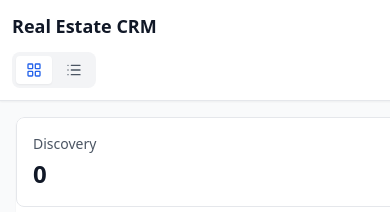
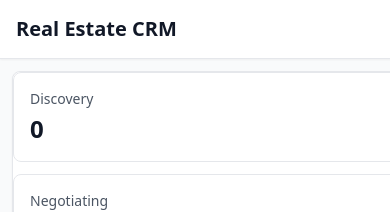
Before and after one commit to tatenda8is28/estate-agentbot, a React (Vite) app in the folder client/: page / in a window 390 px wide. Shown: the top 212 px of the page. Built offline with nearby package versions, Linux system fonts and the light colour scheme; no server answers; the database is empty.

Commit message:
Fix responsive layout for mobile, tablet, and desktop

```diff
--- a/client/src/pages/CRM.jsx
+++ b/client/src/pages/CRM.jsx
@@ -37,47 +37,47 @@ export default function CRM() {
 
   return (
     <div className="flex flex-col h-screen bg-gray-50">
-      {/* Sticky Header */}
-      <header className="bg-white border-b border-gray-200 px-3 sm:px-6 py-3 sticky top-0 z-40 shadow-sm">
-        <div className="flex flex-col sm:flex-row sm:items-center sm:justify-between gap-3">
-          <h1 className="text-lg sm:text-2xl font-bold text-gray-900">Real Estate CRM</h1>
+      {/* Header */}
+      <header className="bg-white border-b border-gray-200 px-4 md:px-6 py-3 sticky top-0 z-40 shadow-sm">
+        <div className="flex items-center justify-between gap-4">
+          <h1 className="text-xl md:text-2xl font-bold text-gray-900">Real Estate CRM</h1>
 
-          <div className="flex items-center justify-between sm:justify-end gap-3 sm:gap-6">
+          <div className="flex items-center gap-2 md:gap-4">
             {/* View Toggle */}
             <div className="flex gap-1 bg-gray-100 p-1 rounded-lg">
               <button
                 onClick={() => setViewMode('pipeline')}
-                className={`flex items-center gap-1.5 px-2.5 sm:px-4 py-1.5 rounded text-sm font-medium transition-all ${
+                className={`flex items-center gap-1 px-2 md:px-3 py-1.5 rounded text-xs md:text-sm font-medium transition ${
                   viewMode === 'pipeline'
                     ? 'bg-white text-blue-600 shadow-sm'
                     : 'text-gray-600 hover:text-gray-900'
                 }`}
               >
-                <LayoutGrid size={16} />
+                <LayoutGrid size={14} />
                 <span className="hidden sm:inline">Pipeline</span>
               </button>
               <button
                 onClick={() => setViewMode('list')}
-                className={`flex items-center gap-1.5 px-2.5 sm:px-4 py-1.5 rounded text-sm font-medium transition-all ${
+                className={`flex items-center gap-1 px-2 md:px-3 py-1.5 rounded text-xs md:text-sm font-medium transition ${
                   viewMode === 'list'
                     ? 'bg-white text-blue-600 shadow-sm'
                     : 'text-gray-600 hover:text-gray-900'
                 }`}
               >
-                <List size={16} />
+                <List size={14} />
                 <span className="hidden sm:inline">List</span>
               </button>
             </div>
 
-            {/* Quick Stats */}
-            <div className="hidden sm:flex gap-4 text-sm border-l border-gray-200 pl-6">
+            {/* Quick Stats - Desktop only */}
+            <div className="hidden md:flex gap-4 text-sm border-l border-gray-200 pl-4">
               <div>
-                <p className="text-gray-500 text-xs font-medium">Total</p>
-                <p className="text-xl font-bold text-gray-900">{prospects.length}</p>
+                <p className="text-gray-500 text-xs">Total</p>
+                <p className="text-lg font-bold text-gray-900">{prospects.length}</p>
               </div>
               <div>
-                <p className="text-gray-500 text-xs font-medium">Hot</p>
-                <p className={`text-xl font-bold ${hotLeadsCount > 0 ? 'text-red-600' : 'text-gray-400'}`}>
+                <p className="text-gray-500 text-xs">Hot</p>
+                <p className={`text-lg font-bold ${hotLeadsCount > 0 ? 'text-red-600' : 'text-gray-400'}`}>
                   {hotLeadsCount}
                 </p>
               </div>
@@ -87,10 +87,10 @@ export default function CRM() {
       </header>
 
       {/* Main Content */}
-      <div className="flex-1 overflow-hidden flex gap-4 p-4">
+      <div className="flex-1 overflow-hidden flex gap-3 md:gap-4 p-3 md:p-4">
 
-        {/* Primary View */}
-        <div className="flex-1 overflow-y-auto min-w-0 rounded-lg bg-white shadow-sm">
+        {/* Pipeline/List - Full width on mobile, flex-1 on desktop */}
+        <div className="flex-1 overflow-y-auto rounded-lg bg-white shadow-sm border border-gray-200">
           {viewMode === 'pipeline' ? (
             <PipelineView
               prospects={prospects}
@@ -105,19 +105,17 @@ export default function CRM() {
           )}
         </div>
 
-        {/* Desktop Sidebar */}
+        {/* Sidebar - Only visible on lg+ screens */}
         {selectedProspect && (
-          <div className="hidden lg:flex flex-col gap-4 w-96 min-h-0">
-            {/* Details */}
-            <div className="flex-1 overflow-y-auto min-h-0 rounded-lg bg-white shadow-sm">
+          <div className="hidden lg:flex flex-col gap-3 w-80 flex-shrink-0">
+            <div className="flex-1 overflow-y-auto rounded-lg bg-white shadow-sm border border-gray-200 p-4">
               <ProspectDetails
                 prospect={selectedProspect}
                 onUpdate={(updated) => setSelectedProspect(updated)}
               />
             </div>
 
-            {/* Chat */}
-            <div className="h-80 rounded-lg bg-white shadow-sm overflow-hidden">
+            <div className="h-72 rounded-lg bg-white shadow-sm border border-gray-200 overflow-hidden">
               <ChatPanel prospect={selectedProspect} />
             </div>
           </div>
@@ -132,27 +130,24 @@ export default function CRM() {
             onClick={handleCloseDetail}
           />
 
-          <div className="fixed bottom-0 left-0 right-0 lg:hidden z-50 bg-white rounded-t-2xl shadow-2xl max-h-[90vh] flex flex-col">
-            <div className="flex items-center justify-between px-4 py-3 border-b border-gray-200 sticky top-0 bg-white">
-              <h2 className="text-lg font-bold text-gray-900 truncate">
+          <div className="fixed bottom-0 left-0 right-0 lg:hidden z-50 bg-white rounded-t-2xl max-h-[90vh] flex flex-col">
+            <div className="flex items-center justify-between px-4 py-3 border-b border-gray-200 sticky top-0 bg-white rounded-t-2xl">
+              <h2 className="text-base md:text-lg font-bold text-gray-900 truncate pr-4">
                 {selectedProspect.prospect_name || 'Prospect'}
               </h2>
-              <button
-                onClick={handleCloseDetail}
-                className="p-1.5 hover:bg-gray-100 rounded-lg"
-              >
+              <button onClick={handleCloseDetail} className="p-1 hover:bg-gray-100 rounded-lg flex-shrink-0">
                 <X size={20} className="text-gray-600" />
               </button>
             </div>
 
-            <div className="flex-1 overflow-y-auto">
-              <div className="p-4 space-y-4">
+            <div className="flex-1 overflow-y-auto p-4 space-y-4">
+              <div className="bg-gray-50 rounded-lg p-4">
                 <ProspectDetails prospect={selectedProspect} />
-                <div className="h-96">
-                  <ChatPanel prospect={selectedProspect} />
-                </div>
-                <div className="h-4" />
               </div>
+              <div className="h-96 bg-gray-50 rounded-lg overflow-hidden">
+                <ChatPanel prospect={selectedProspect} />
+              </div>
+              <div className="h-4" />
             </div>
           </div>
         </>
```
